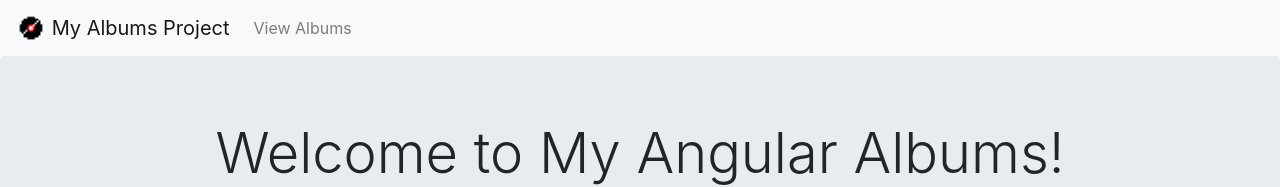
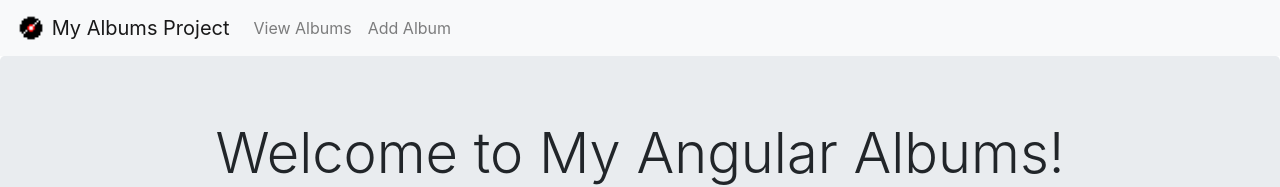
Before and after one commit to lc7729/angular100-albums, an Angular app: page /about in a window 1280 px wide. Shown: the top 187 px of the page. Built offline with nearby package versions, Linux system fonts and the light colour scheme.

Commit message:
added link to add

```diff
--- a/src/app/navbar/navbar.component.html
+++ b/src/app/navbar/navbar.component.html
@@ -30,6 +30,13 @@
         routerLinkActive="active"
         >View Albums</a
       >
+
+      <a
+        class="nav-item nav-link"
+        routerLink="/add-album"
+        routerLinkActive="active"
+        >Add Album</a
+      >
     </div>
   </div>
 </nav>
```
